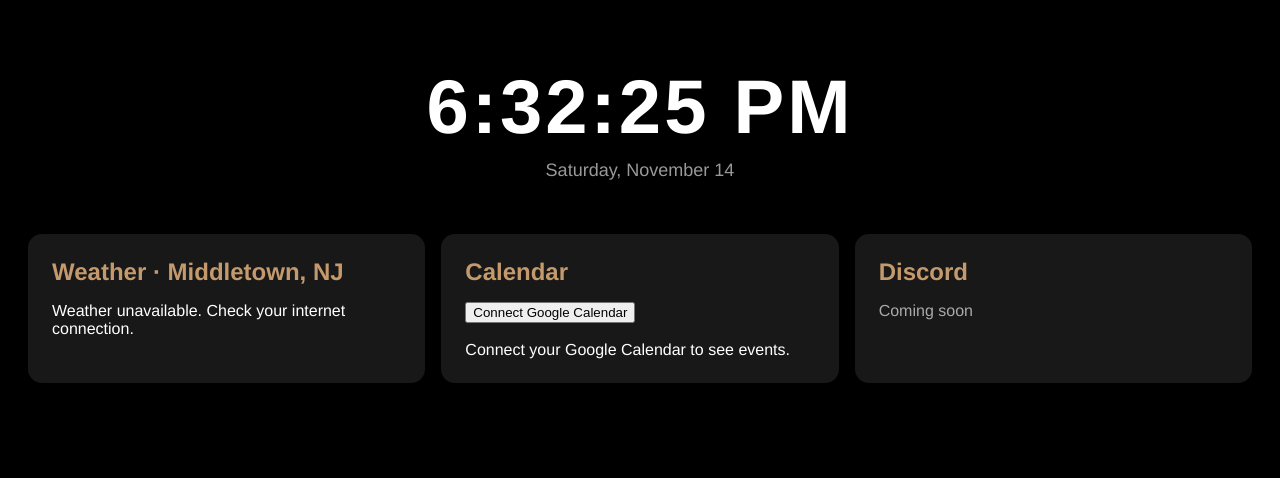
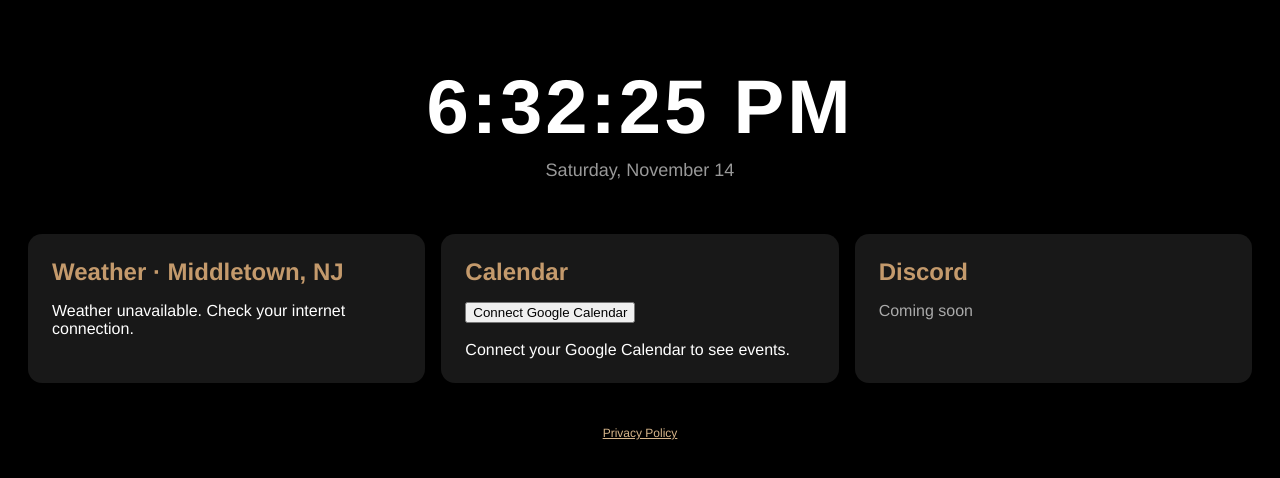
Before and after one commit to crazycheetah42/FireDashboard, a plain HTML site: page index.html in a window 1280 px wide. Drawn offline with Linux system fonts and the light colour scheme; no server answers.

Commit message:
privacy policy

```diff
--- a/index.html
+++ b/index.html
@@ -427,5 +427,10 @@
                 }
             }, 5 * 60 * 1000);
         </script>
+        <footer style="text-align:center; padding:15px; font-size:12px;">
+            <a href="privacy.html" style="color:#d6b58a;">
+                Privacy Policy
+            </a>
+        </footer>
     </body>
 </html>
```
Also changed, not shown: privacy.html (line endings or trailing spaces).
